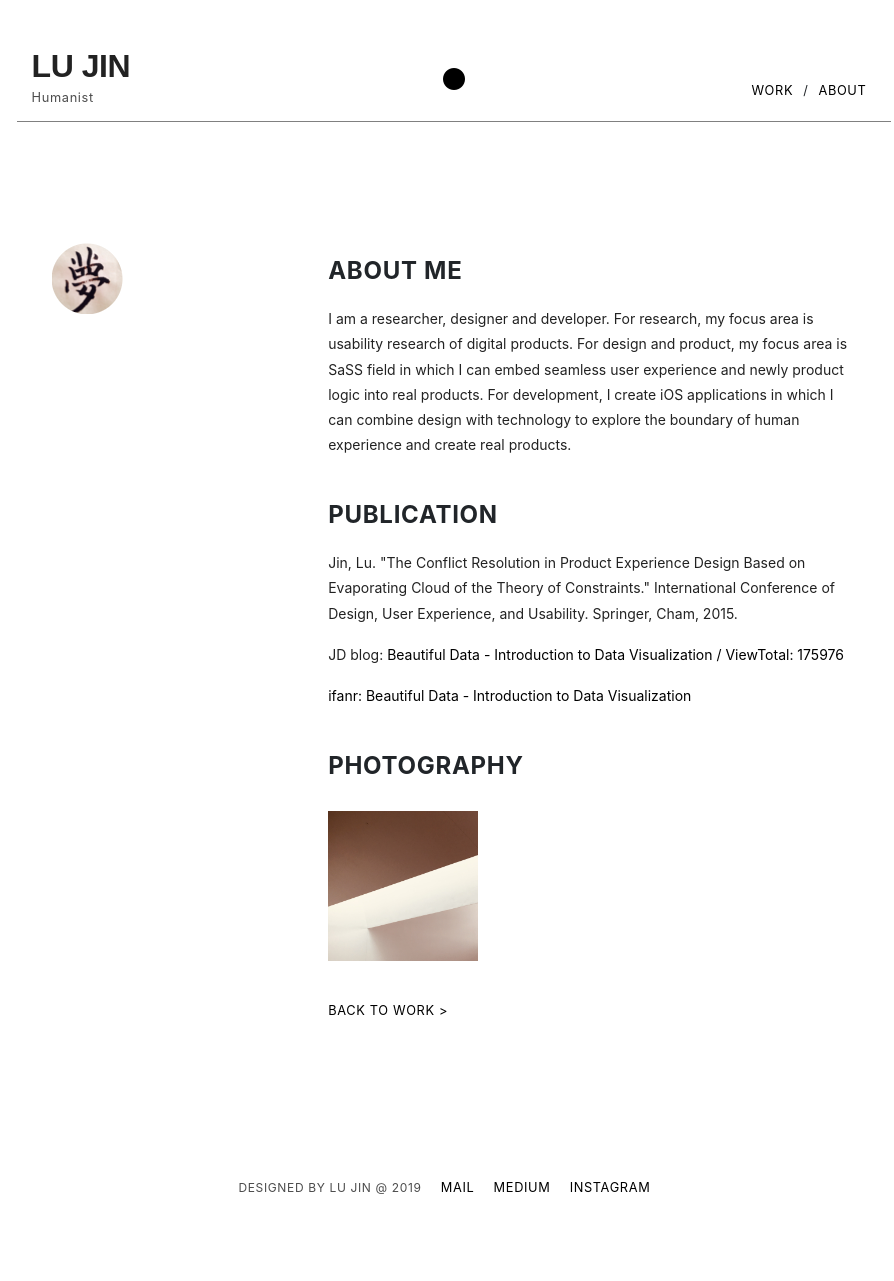
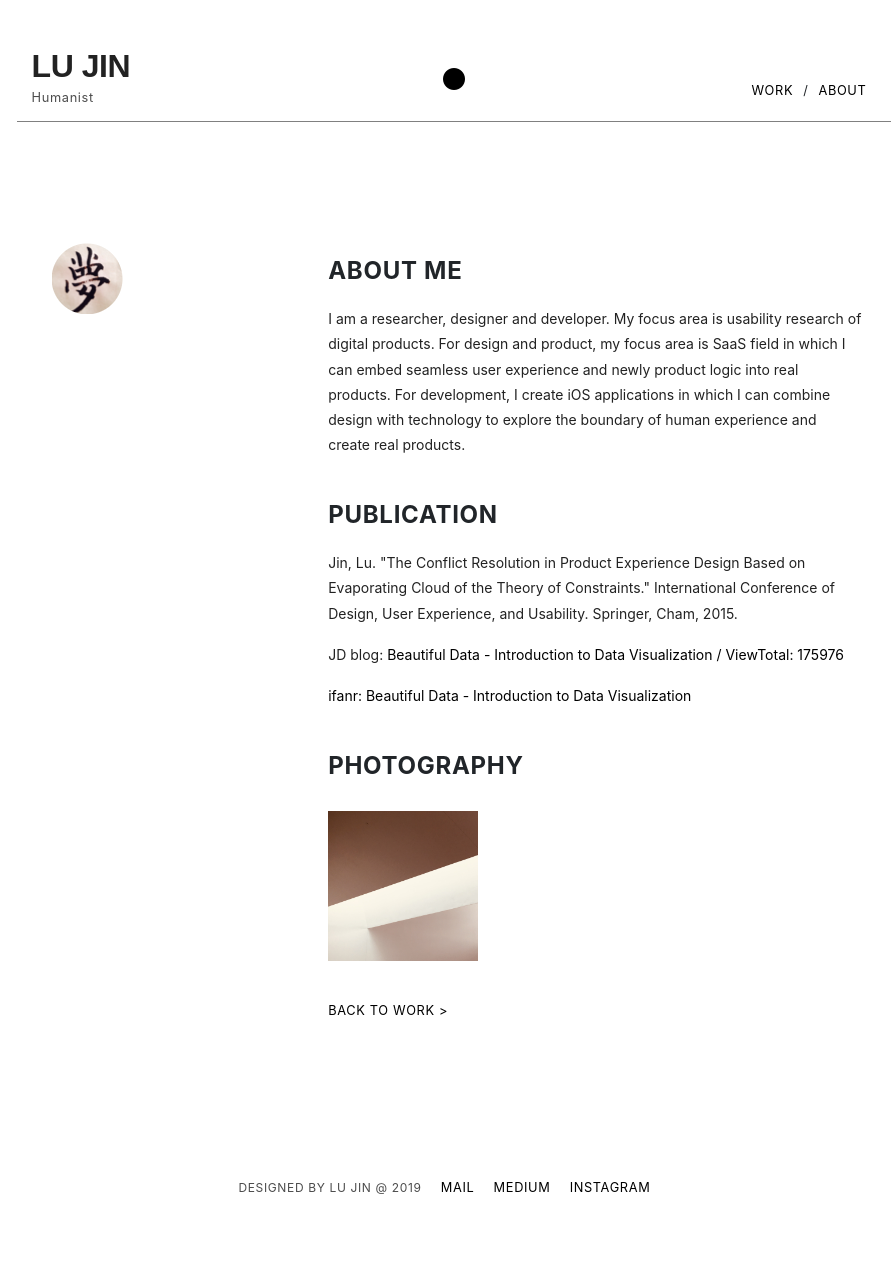
Before and after one commit to beforux/ShakeYourLove, a Jekyll site: the page about.html, which Jekyll copies as it is, in a window 1280 px wide. Shown: the whole page, without its empty margins (186-1080 px from the left). Built offline with Jekyll 4.4.1, drawn with Linux system fonts in a browser that asks for light colours; nearby versions of some CDN libraries.

Commit message:
Update about.html

```diff
--- a/about.html
+++ b/about.html
@@ -53,7 +53,7 @@
           </div>
           <div class="col-sm-8">
             <h3>About Me</h3>
-            <p>I am a researcher, designer and developer. For research, my focus area is usability research of digital products. For design and product, my focus area is SaSS field in which I can embed seamless user experience and newly product logic into real products. For development, I create iOS applications in which I can combine design with technology to explore the boundary of human experience and create real products.</p>
+            <p>I am a researcher, designer and developer. My focus area is usability research of digital products. For design and product, my focus area is SaaS field in which I can embed seamless user experience and newly product logic into real products. For development, I create iOS applications in which I can combine design with technology to explore the boundary of human experience and create real products.</p>
             <h3>Publication</h3>
               <p>Jin, Lu. "The Conflict Resolution in Product Experience Design Based on Evaporating Cloud of the Theory of Constraints." International Conference of Design, User Experience, and Usability. Springer, Cham, 2015.</p>
               <p>JD blog: <a href="http://jdc.jd.com/archives/1333">Beautiful Data - Introduction to Data Visualization<a> / ViewTotal: 175976</p>
```
